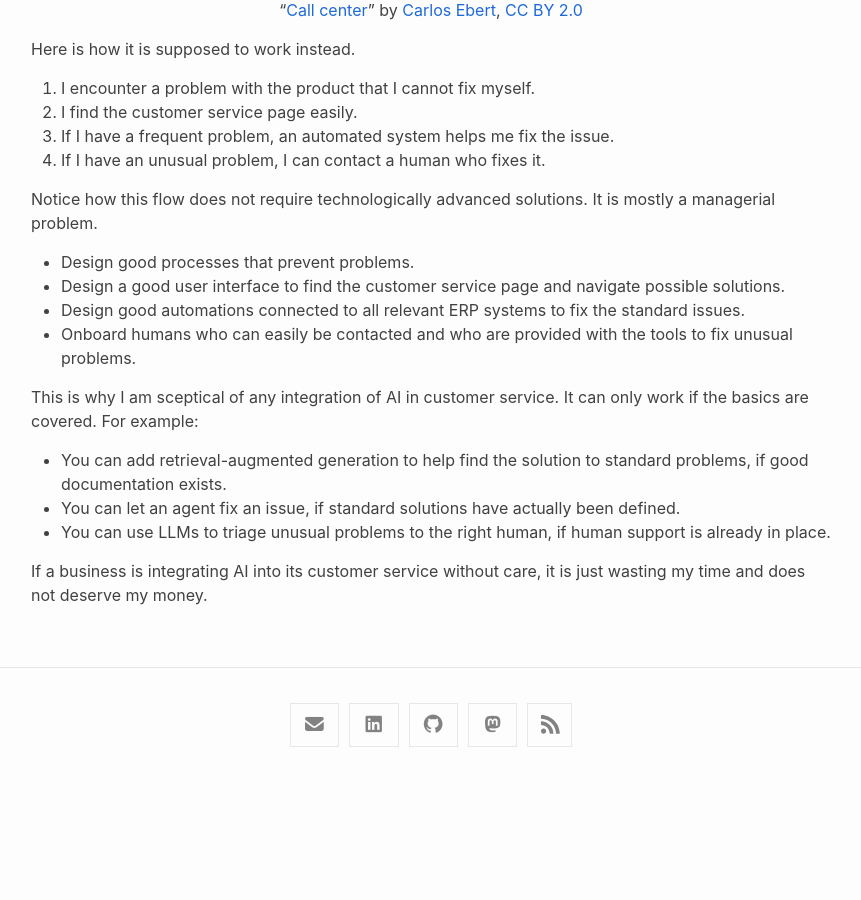
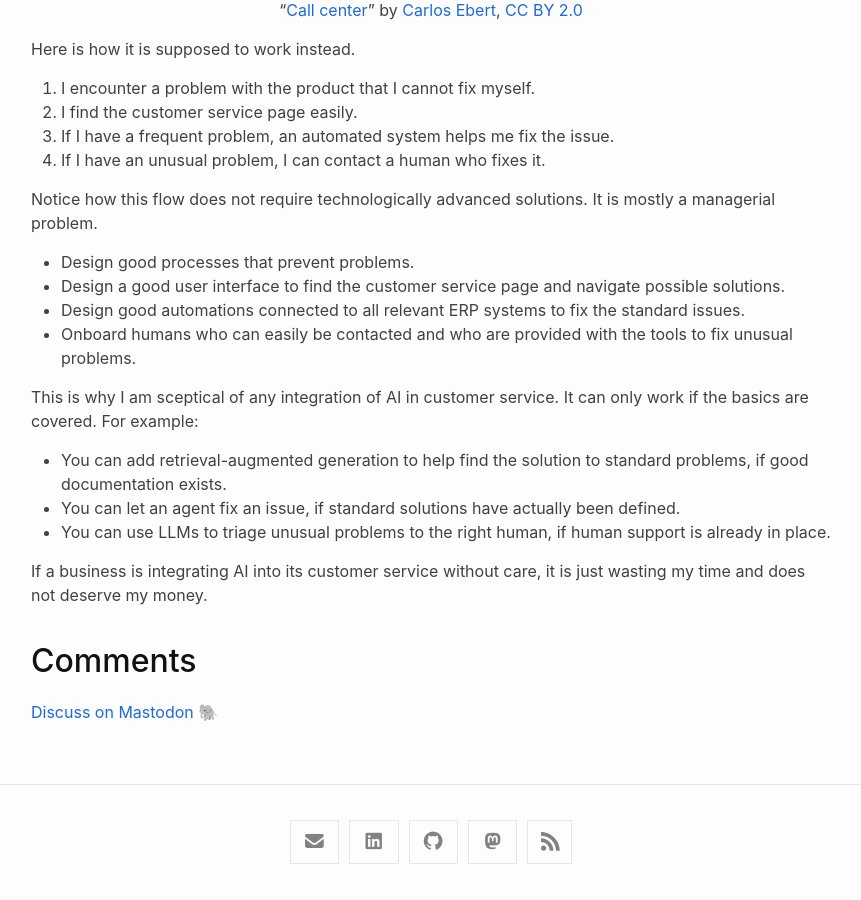
Before and after one commit to lucafrance/lucafrance.github.io, a Jekyll site: the page built from _posts/2026/2026-09-15-ai-customer-service.md, in a window 1280 px wide and 900 px high, scrolled down 841 px. Shown: the whole window, without its empty margins (209-1070 px from the left). Built offline with Jekyll 4.4.1, drawn with Linux system fonts in a browser that asks for light colours; a script that is not in the unit is left out; before the commit the page ends 1624 px from its top, so only the background shows below that; some of the changed lines change nothing that is shown.

Commit message:
Add Mastodon link

```diff
--- a/_posts/2026/2026-09-15-ai-customer-service.md
+++ b/_posts/2026/2026-09-15-ai-customer-service.md
@@ -1,7 +1,7 @@
 ---
 title: AI won't fix your customer service
 tags: []
-mastodon:
+mastodon: https://mastodon.social/@lucafeu/117276890851649625
 ---
 
 My struggle with bad customer service started well before the current AI hype.
```
